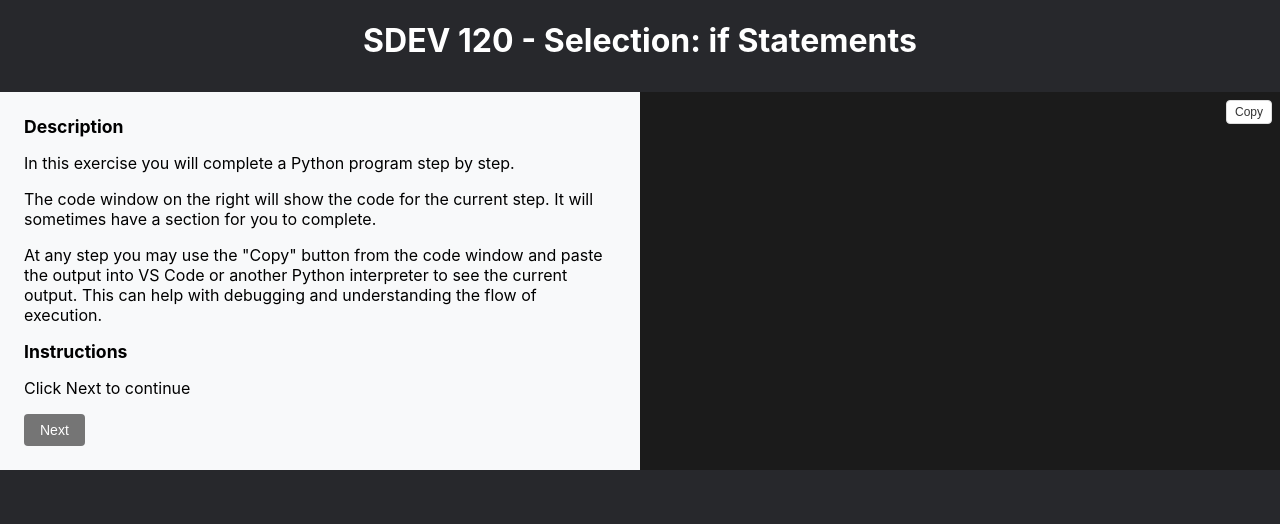
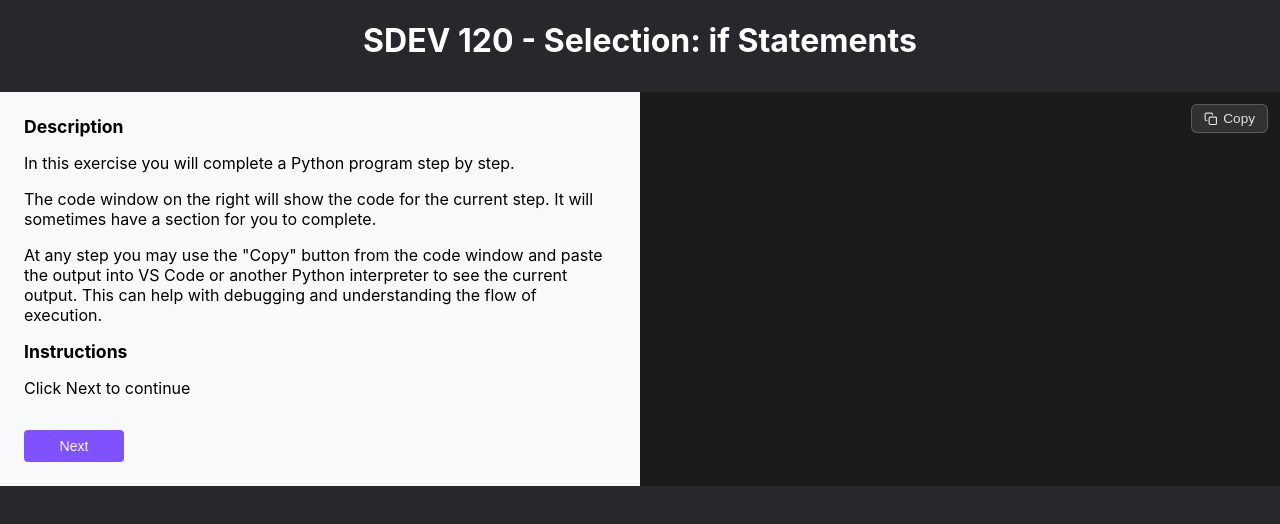
Before and after one commit to mpjovanovich/step-into-python, a React (Create React App) app: page / in a window 1280 px wide. Shown: the top 524 px of the page. Built offline with nearby package versions, Linux system fonts and the light colour scheme.

Commit message:
pretty icons for copy button. better styles more pretty all

```diff
--- a/package.json
+++ b/package.json
@@ -12,6 +12,7 @@
     "@types/react-dom": "^18.3.1",
     "react": "^18.3.1",
     "react-dom": "^18.3.1",
+    "react-icons": "^5.3.0",
     "typescript": "^4.9.5",
     "web-vitals": "^2.1.4"
   },
--- a/src/App.module.css
+++ b/src/App.module.css
@@ -46,42 +46,48 @@ button {
   margin-top: auto;
   padding: 8px 16px;
   font-size: 14px;
-  color: white;
-  background-color: #757575;
   border: none;
   border-radius: 4px;
   cursor: pointer;
   transition: background-color 0.2s ease;
 }
 
-button:hover {
-  background-color: #555;
-}
-
 button:active {
   transform: translateY(1px);
 }
 
+.actionButton {
+  margin-top: 2rem;
+  min-width: 100px;
+  background-color: #7f52ff;
+  color: white;
+}
+
+.actionButton:hover {
+  background-color: #663dcc;
+}
+
 .copyButton {
   position: absolute;
-  top: 8px;
-  right: 8px;
-  padding: 4px 8px;
-  font-size: 12px;
-  color: #333;
-  background-color: #fff;
-  border: 1px solid #ddd;
-  border-radius: 4px;
+  top: 12px;
+  right: 12px;
+  padding: 6px 12px;
+  font-size: 0.85rem;
+  color: #e1e1e1;
+  background-color: rgba(255, 255, 255, 0.1);
+  border: 1px solid rgba(255, 255, 255, 0.2);
+  border-radius: 6px;
   cursor: pointer;
   transition: all 0.2s ease;
+  backdrop-filter: blur(4px);
+  font-weight: 500;
+  display: flex;
+  align-items: center;
+  gap: 6px;
 }
 
 .copyButton:hover {
-  background-color: #f0f0f0;
-  border-color: #999;
+  background-color: rgba(255, 255, 255, 0.15);
+  border-color: rgba(255, 255, 255, 0.3);
+  box-shadow: 0 2px 8px rgba(0, 0, 0, 0.15);
 }
-
-.copyButton:active {
-  background-color: #f8f8f8;
-  transform: translateY(1px);
-}
--- a/src/App.tsx
+++ b/src/App.tsx
@@ -1,4 +1,5 @@
 import React, { useState, useEffect } from "react";
+import { FiCopy, FiCheck } from "react-icons/fi";
 import { QuizQuestion } from "./components/QuizQuestion";
 import { BLANK_REGEX } from "./constants";
 import styles from "./App.module.css";
@@ -136,12 +137,17 @@ const App = () => {
    ************************ */
   const renderActionButton = () => {
     if (solvedAnswers.every((correct) => correct) && step === maxStep + 1) {
-      return <button onClick={handleCheckAnswer}>Submit</button>;
+      return (
+        <button className={styles.actionButton} onClick={handleCheckAnswer}>
+          Submit
+        </button>
+      );
     }
 
     if (solvedAnswers.every((correct) => correct) && step <= maxStep) {
       return (
         <button
+          className={styles.actionButton}
           onClick={() => {
             setStep(step + 1);
             setSolvedAnswers(Array(userAnswers.length).fill(false));
@@ -153,7 +159,11 @@ const App = () => {
     }
 
     if (solvedAnswers.some((correct) => !correct)) {
-      return <button onClick={handleCheckAnswer}>Check</button>;
+      return (
+        <button className={styles.actionButton} onClick={handleCheckAnswer}>
+          Check
+        </button>
+      );
     }
 
     return null;
@@ -219,10 +229,10 @@ const App = () => {
             onClick={() => {
               navigator.clipboard.writeText(programOutput);
               setCopyText("Copied!");
-              setTimeout(() => setCopyText("Copy"), 2000);
+              setTimeout(() => setCopyText("Copy"), 800);
             }}
           >
-            {copyText}
+            {copyText === "Copied!" ? <FiCheck /> : <FiCopy />} {copyText}
           </button>
           <QuizQuestion
             questionTemplate={currentTemplate}
```
Also changed, not shown: 1 other file (tests, documents, lock files or other folders).
